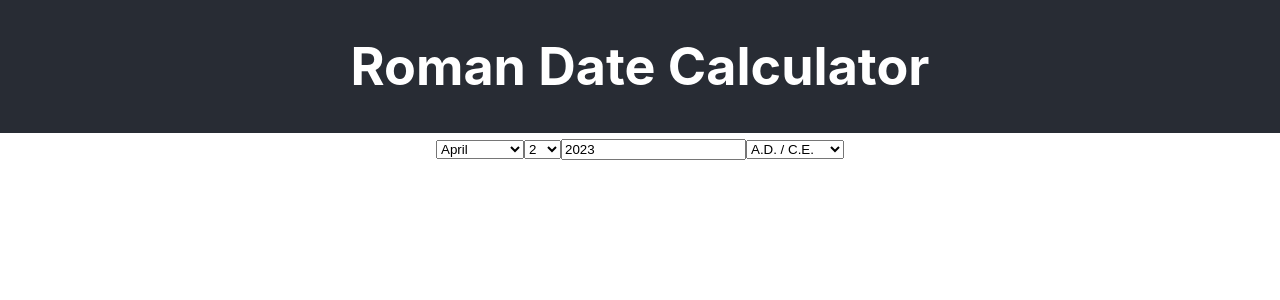
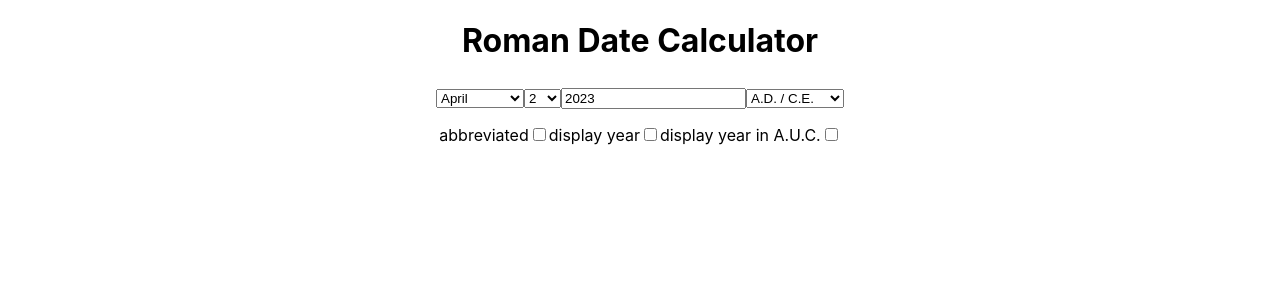
Before and after one commit to celiackelly/roman-date-converter, a React (Create React App) app: page / in a window 1280 px wide. Shown: the top 300 px of the page. Built offline with nearby package versions, Linux system fonts and the light colour scheme.

Commit message:
Add OptionsFieldset component

```diff
--- a/src/App.js
+++ b/src/App.js
@@ -1,16 +1,22 @@
 import './App.css';
 import DateFieldset from './components/DateFieldset';
+import OptionsFieldset from './components/OptionsFieldset';
 
 function App() {
+
   return (
-    <main className="App">
+    <>
       <header className="App-header">
+
+      </header>
+      <main className="App">
         <h1>Roman Date Calculator</h1>
-      </header>
-      <form>
+        <form>
           <DateFieldset />
+          <OptionsFieldset isAUCDisabled={false} />   {/* replace hard-coded with state  */}
         </form>
-    </main>
+      </main>
+    </>
   );
 }
 
--- a/src/components/DateFieldset.js
+++ b/src/components/DateFieldset.js
@@ -27,6 +27,7 @@ export default function DateFieldset() {
 
   return (
     <fieldset>
+        {/* add a legend */}
         <label><span className="sr-only">Month</span>
             <select name="month" value={month} onChange={ (e)=> {
                 setMonth(Number(e.target.value));
--- /dev/null
+++ b/src/components/OptionsFieldset.js
@@ -0,0 +1,18 @@
+import React from 'react'
+
+export default function OptionsFieldset({ isAUCDisabled }) {
+  return (
+    <fieldset>
+        {/* add a legend */}
+        <label>abbreviated
+            <input type="checkbox" name="abbreviated"></input>
+        </label>
+        <label>display year
+            <input type="checkbox" name="display-year"></input>
+        </label>
+        <label>display year in A.U.C.
+            <input type="checkbox" name="display-AUC-year" disabled={isAUCDisabled}></input>
+        </label>
+    </fieldset>
+  )
+}
```
